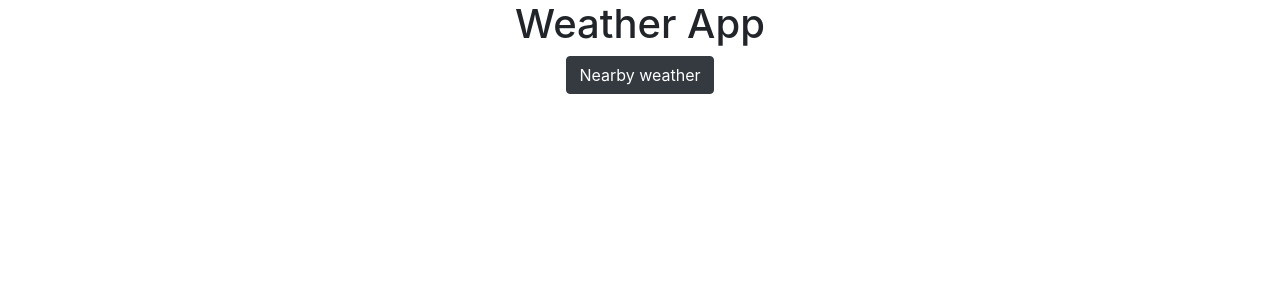
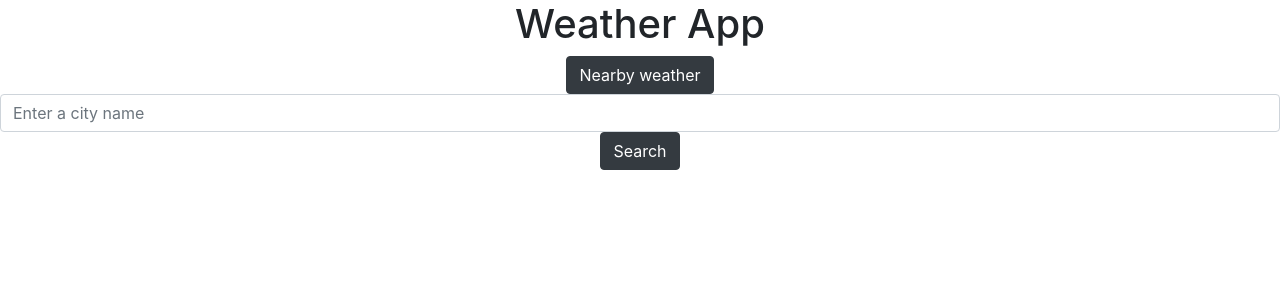
Before and after one commit to sabyanna/react-weather-app, a React (Create React App) app: page / in a window 1280 px wide. Shown: the top 300 px of the page. Built offline with nearby package versions, Linux system fonts and the light colour scheme.

Commit message:
locations can be searched

```diff
--- a/src/App.js
+++ b/src/App.js
@@ -2,6 +2,7 @@ import React, { useState } from 'react';
 import './App.css';
 import LocateButton from './components/LocateButton';
 import WeatherTable from './components/WeatherTable';
+import Search from './components/Search';
 
 function App() {
   const [ locationsWeatherData, setLocationsWeatherData ] = useState();
@@ -11,10 +12,11 @@ function App() {
       <header className="App-header">
         <h1>Weather App</h1>
         <LocateButton setLocationsWeatherData={ setLocationsWeatherData } />
-
+        <Search setLocationsWeatherData={ setLocationsWeatherData } />
         { locationsWeatherData &&
           <WeatherTable nearbyWeather={ locationsWeatherData }/>
         }
+
       </header>
     </div>
   );
--- a/src/components/LocateButton.js
+++ b/src/components/LocateButton.js
@@ -1,10 +1,9 @@
 import React from 'react';
-import { getWeatherDataForLocation, getMyLocation } from '../functions';
+import { getWeatherData } from '../functions';
 
 const LocateButton = ({ setLocationsWeatherData }) => {
   const handleGetNearbyWeather = async () => {
-    const location = await getMyLocation();
-    const weatherData = await getWeatherDataForLocation(location);
+    const weatherData = await getWeatherData();
     setLocationsWeatherData(weatherData);
   }
 
--- a/src/components/Search.js
+++ b/src/components/Search.js
@@ -1,11 +1,28 @@
-import React from 'react';
-import { getWeatherData } from '../functions';
+import React, { useState } from 'react';
+import { getLocationWeatherByName } from '../functions';
 
 const Search = ({ setLocationsWeatherData }) => {
+  const [ locationName, setLocationName ] = useState('');
+
+  const handleSearchLocation = async () => {
+    const weatherData = await getLocationWeatherByName(locationName);
+    setLocationsWeatherData([ weatherData ]);
+  }
+
+  const handleOnChangeName = event => {
+    setLocationName(event.target.value);
+  };
+
   return (
     <>
-      <button type="button" className="btn btn-dark" onClick={ handleGetNearbyWeather }>
-        Nearby weather
+      <input
+        type="text"
+        className="form-control"
+        placeholder='Enter a city name'
+        onChange={ handleOnChangeName }>
+      </input>
+      <button type="button" className="btn btn-dark" onClick={ handleSearchLocation }>
+        Search
       </button>
     </>
   )
--- a/src/functions.js
+++ b/src/functions.js
@@ -1,15 +1,19 @@
-export const getMyLocation = () => {
+const getMyLocation = () => {
   return new Promise(function (resolve, reject) {
     navigator.geolocation.getCurrentPosition(resolve, reject);
   });
 }
 
-export const searchForLocation = async (locationName) => {
-  const url = `http:/api.openweathermap.org/data/2.5/weather?q=${ locationName }&appid=1ba19cef59cef00a5fa51974b914656c`
-  const response = await fetch(url);
-  const location = await response.json();
+export const getLocationWeatherByName = async (locationName) => {
+  try {
+    const url = `http://api.openweathermap.org/data/2.5/weather?q=${ locationName }&appid=1ba19cef59cef00a5fa51974b914656c`
+    const response = await fetch(url);
+    const city = await response.json();
 
-  return location;
+    return city;
+  } catch(error) {
+    return error.message
+  }
 }
 
 const getNearbyPlaces = async (latitude, longitude) => {
@@ -34,9 +38,11 @@ const getNearbyWeather = async (nearbyPlaces) => {
   return nearbyWeather;
 }
 
-export const getWeatherDataForLocation = async (location) => {
-  const latitude  = location.coords.latitude;
-  const longitude = location.coords.longitude;
+export const getWeatherData = async () => {
+  const myLocation = await getMyLocation();
+
+  const latitude  = myLocation.coords.latitude;
+  const longitude = myLocation.coords.longitude;
 
   const nearby = await getNearbyPlaces(latitude, longitude);
 
```
